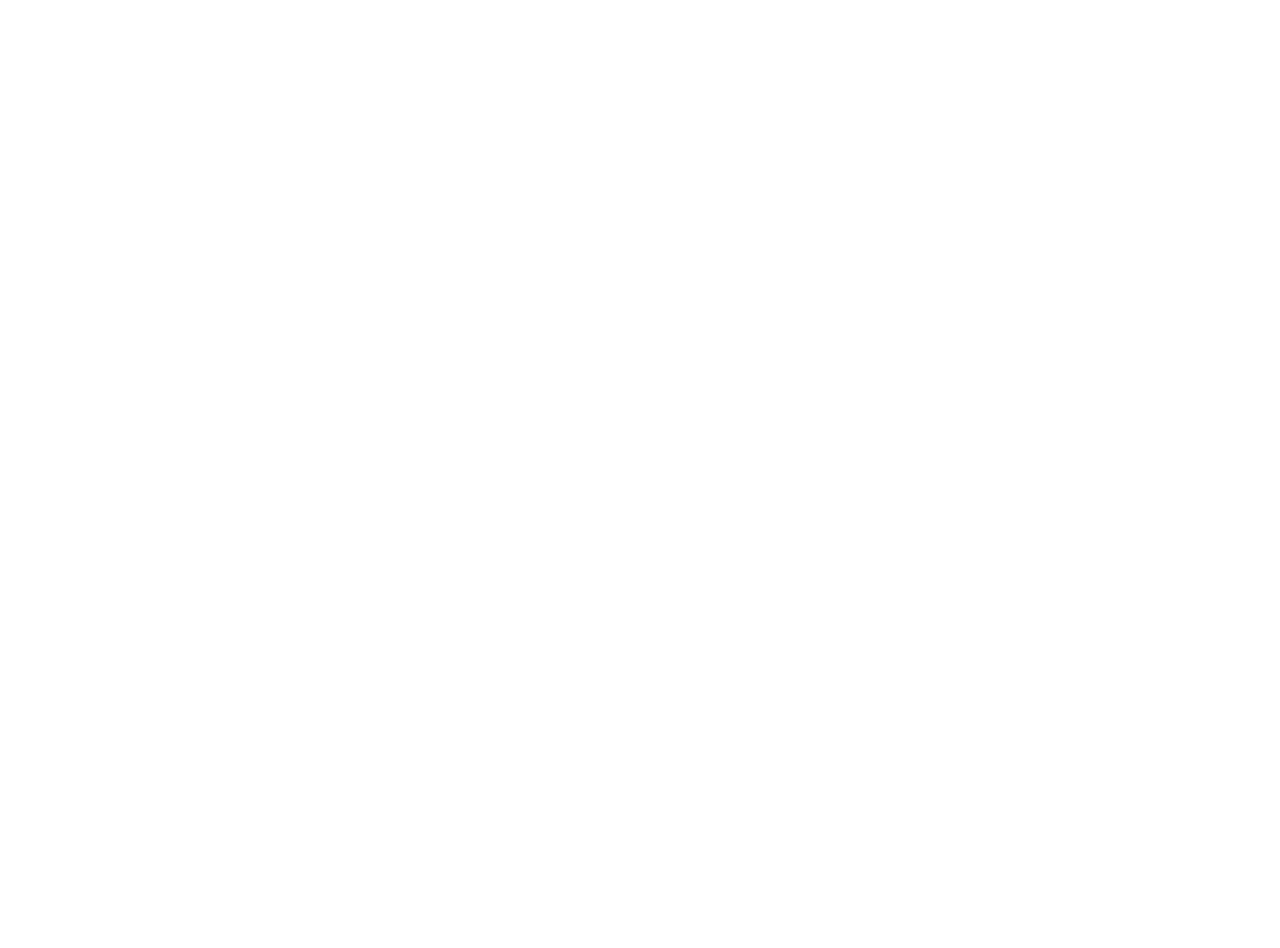
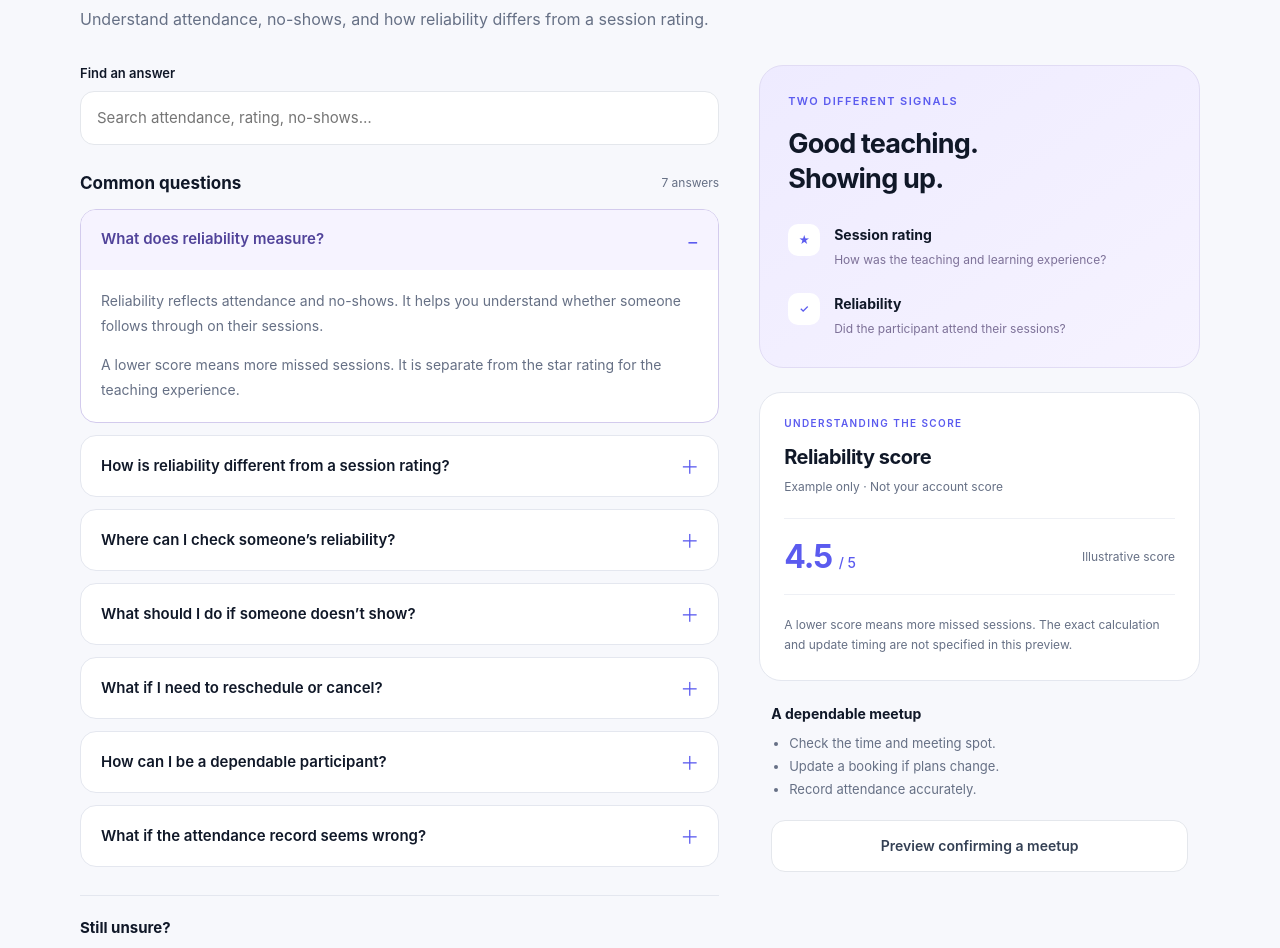
Before and after one commit to ZainabM872/SkillTrade, a React (Create React App) app in the folder webui/: page /reliability-faq in a window 1280 px wide. Before the commit this address had no page. Shown: the part 220-1168 px from the top of the page. Before the commit the page ends 800 px from the top, so only its background shows below. Built offline with nearby package versions, Linux system fonts and the light colour scheme.

Commit message:
Add reliability help with searchable answers

```diff
--- a/webui/src/App.js
+++ b/webui/src/App.js
@@ -21,6 +21,7 @@ import MeetingLocation from "./pages/meeting-location";
 import Arrived from "./pages/arrived";
 import SessionStarted from "./pages/session-started";
 import SkillPointsFaq from "./pages/skill-points-faq";
+import ReliabilityFaq from "./pages/reliability-faq";
 
 function App() {
   return (
@@ -32,6 +33,7 @@ function App() {
         <Route path="/profile" element={<Profile />} />
         <Route path="/teaching-locations" element={<TeachingLocations />} />
         <Route path="/settings" element={<Settings />} />
+        <Route path="/reliability-faq" element={<ReliabilityFaq />} />
         <Route path="/skill-points-faq" element={<SkillPointsFaq />} />
         <Route path="/points" element={<Navigate to="/skill-points-faq" replace />} />
         <Route path="/help" element={<Help />} />
--- a/webui/src/pages/help.js
+++ b/webui/src/pages/help.js
@@ -32,7 +32,7 @@ const faqItems = [
     category: "TRUST & RELIABILITY",
     question: "How does reliability work?",
     description: "Learn about attendance and community expectations.",
-    to: "/guidelines",
+    to: "/reliability-faq",
   },
   {
     category: "TEACHING",
--- a/webui/src/pages/rate-session.js
+++ b/webui/src/pages/rate-session.js
@@ -201,6 +201,7 @@ export default function RateSession() {
               </div>
               <p>Reliability reflects attendance and no-shows—not how you rate the teaching.</p>
               <p className="reliability-note">Your star rating reviews the session experience. Attendance is recorded separately.</p>
+              <Link className="rs-reliability-link" to="/reliability-faq">How reliability works</Link>
             </section>
             <section className="feedback-guide">
               <h2>Helpful feedback is specific</h2>
--- /dev/null
+++ b/webui/src/pages/reliability-faq.js
@@ -0,0 +1,124 @@
+import React, { useEffect, useRef, useState } from "react";
+import { Link } from "react-router-dom";
+import "../styles/skill-points-faq.css";
+
+// The saved help article's content stays separate from its search and layout.
+const questions = [
+  {
+    "question": "What does reliability measure?",
+    "paragraphs": [
+      "Reliability reflects attendance and no-shows. It helps you understand whether someone follows through on their sessions.",
+      "A lower score means more missed sessions. It is separate from the star rating for the teaching experience."
+    ]
+  },
+  {
+    "question": "How is reliability different from a session rating?",
+    "paragraphs": [
+      "The session rating describes your learning experience, such as the explanation, pace, and quality of the teaching.",
+      "Reliability reflects attendance. Use the attendance flow to record a missed session rather than using a low star rating as a substitute."
+    ],
+    "link": {
+      "to": "/rate-session",
+      "label": "Preview rating a session"
+    }
+  },
+  {
+    "question": "Where can I check someone’s reliability?",
+    "paragraphs": [
+      "Look for reliability alongside the teacher’s rating in the skill or session details.",
+      "Consider both: a high skill rating tells you about the experience, while reliability tells you about attendance."
+    ]
+  },
+  {
+    "question": "What should I do if someone doesn’t show?",
+    "paragraphs": [
+      "Check the session time, selected meeting location, and instructions. Use the arrival or location features if you are having trouble finding each other.",
+      "If the session did not take place, use the session’s attendance or no-show option to report what happened accurately."
+    ],
+    "link": {
+      "to": "/location-shared",
+      "label": "Continue to finding each other"
+    }
+  },
+  {
+    "question": "What if I need to reschedule or cancel?",
+    "paragraphs": [
+      "Open the booking in Sessions and choose Reschedule or Cancel session. Review the conditions shown before confirming.",
+      "Make changes as early as possible. This preview does not specify an automatic reliability penalty for cancellations or rescheduling."
+    ]
+  },
+  {
+    "question": "How can I be a dependable participant?",
+    "paragraphs": [
+      "Choose sessions you can attend, check the meeting instructions beforehand, and arrive on time.",
+      "If plans change, update the booking early. After meeting, complete the attendance steps accurately."
+    ],
+    "link": {
+      "to": "/meeting-location",
+      "label": "Preview choosing a meeting spot"
+    }
+  },
+  {
+    "question": "What if the attendance record seems wrong?",
+    "paragraphs": [
+      "Open Help and choose Contact support. Include the session details and explain what happened.",
+      "This preview does not calculate reliability or automatically change attendance records. It cannot guarantee a score adjustment."
+    ]
+  }
+];
+
+export default function ReliabilityFaq() {
+  const [search, setSearch] = useState("");
+  const searchInput = useRef(null);
+  const query = search.trim().toLowerCase();
+  const matchingQuestions = questions.filter((item) => {
+    const text = [item.question, ...item.paragraphs, item.link?.label || ""].join(" ").toLowerCase();
+    return text.includes(query);
+  });
+
+  useEffect(() => {
+    const previousTitle = document.title;
+    document.title = "Reliability FAQ · SkillTrade";
+    return () => { document.title = previousTitle; };
+  }, []);
+
+  function clearSearch() {
+    setSearch("");
+    searchInput.current.focus();
+  }
+
+  return (
+    <div className="skill-points-faq-page reliability-faq-page">
+      <header className="sp-header"><div className="sp-header-inner">
+        <Link className="sp-back" to="/help" aria-label="Back to Help centre">‹</Link>
+        <Link className="sp-brand" to="/" aria-label="SkillTrade home">skill<span>Trade</span></Link>
+        <nav className="sp-navigation" aria-label="Account navigation"><Link to="/profile">Profile</Link><Link to="/help">Help</Link></nav>
+      </div></header>
+      <main className="sp-main">
+        <div className="sp-heading"><p className="eyebrow">SHOW UP. BUILD TRUST. KEEP LEARNING.</p><h1>How does reliability work?</h1><p>Understand attendance, no-shows, and how reliability differs from a session rating.</p></div>
+        <div className="faq-workspace">
+          <section className="faq-main" aria-labelledby="questions-title">
+            <label htmlFor="reliability-faq-search" className="search-label">Find an answer</label>
+            <div className="faq-search">
+              <input ref={searchInput} id="reliability-faq-search" type="search" value={search} onChange={(event) => setSearch(event.target.value)} placeholder="Search attendance, rating, no-shows…" autoComplete="off" aria-controls="reliability-faq-list" />
+              {search.length > 0 && <button type="button" className="clear-search" onClick={clearSearch}>Clear</button>}
+            </div>
+            <div className="faq-toolbar"><h2 id="questions-title">Common questions</h2><span role="status">{query ? `${matchingQuestions.length} matching answer${matchingQuestions.length === 1 ? "" : "s"}` : `${questions.length} answers`}</span></div>
+            <div id="reliability-faq-list">
+              {matchingQuestions.map((item) => (
+                // A new search opens matches; clearing returns to the first answer open.
+                <details key={`${item.question}-${query}`} open={Boolean(query) || item === questions[0]}>
+                  <summary>{item.question}</summary>
+                  <div className="answer">{item.paragraphs.map((paragraph) => <p key={paragraph}>{paragraph}</p>)}{item.link && <Link to={item.link.to}>{item.link.label}</Link>}</div>
+                </details>
+              ))}
+            </div>
+            {matchingQuestions.length === 0 && <div className="empty-results"><h3>No matching answers</h3><p>Try “attendance”, “rating”, or “cancel”.</p><button className="secondary" type="button" onClick={clearSearch}>Show all answers</button></div>}
+            <section className="help-footer"><h2>Still unsure?</h2><p>For a specific attendance record, use Contact support in the app’s Help centre.</p><Link className="secondary support-link" to="/contact-support">Contact support</Link><Link className="secondary support-link related-link" to="/skill-points-faq">How skill points work</Link></section>
+          </section>
+          <aside className="points-sidebar" aria-label="Understanding reliability"><section className="points-card"><span className="eyebrow">TWO DIFFERENT SIGNALS</span><h2>Good teaching.<br />Showing up.</h2><ol className="cycle"><li><span>★</span><div><b>Session rating</b><p>How was the teaching and learning experience?</p></div></li><li><span>✓</span><div><b>Reliability</b><p>Did the participant attend their sessions?</p></div></li></ol></section><section className="example-card"><span className="eyebrow">UNDERSTANDING THE SCORE</span><h2>Reliability score</h2><p>Example only · Not your account score</p><div className="example-cost"><strong>4.5 <span>/ 5</span></strong><span>Illustrative score</span></div><p className="example-note">A lower score means more missed sessions. The exact calculation and update timing are not specified in this preview.</p></section><section className="quick-guide"><h2>A dependable meetup</h2><ul><li>Check the time and meeting spot.</li><li>Update a booking if plans change.</li><li>Record attendance accurately.</li></ul><Link to="/arrived" className="secondary quick-link">Preview confirming a meetup</Link></section></aside>
+        </div>
+      </main>
+    </div>
+  );
+}
--- a/webui/src/pages/skill-points-faq.js
+++ b/webui/src/pages/skill-points-faq.js
@@ -97,7 +97,7 @@ export default function SkillPointsFaq() {
               ))}
             </div>
             {matchingQuestions.length === 0 && <div className="empty-results"><h3>No matching answers</h3><p>Try “balance”, “duration”, or “attendance”.</p><button className="secondary" type="button" onClick={clearSearch}>Show all answers</button></div>}
-            <section className="help-footer"><h2>Still unsure?</h2><p>For a specific booking or point balance, use Contact support in the app’s Help centre.</p><Link className="secondary support-link" to="/contact-support">Contact support</Link></section>
+            <section className="help-footer"><h2>Still unsure?</h2><p>For a specific booking or point balance, use Contact support in the app’s Help centre.</p><Link className="secondary support-link" to="/contact-support">Contact support</Link><Link className="secondary support-link related-link" to="/reliability-faq">How reliability works</Link></section>
           </section>
           <aside className="points-sidebar" aria-label="Understanding skill points">
             <section className="points-card"><span className="eyebrow">THE POINTS CYCLE</span><h2>A skill shared.<br />A new possibility.</h2><ol className="cycle">
--- a/webui/src/styles/rate-session.css
+++ b/webui/src/styles/rate-session.css
@@ -371,3 +371,5 @@
 @media (prefers-reduced-motion: reduce) {
   .rate-session-page .star-choice span { transition: none; }
 }
+
+.rate-session-page .rs-reliability-link { display: inline-flex; align-items: center; min-height: 44px; margin-top: 12px; color: var(--purple); font-size: 13px; text-decoration: underline; text-underline-offset: 3px; }
--- a/webui/src/styles/skill-points-faq.css
+++ b/webui/src/styles/skill-points-faq.css
@@ -364,3 +364,8 @@
 @media (max-width: 360px) {
   .skill-points-faq-page .faq-toolbar { flex-wrap: wrap; gap: 8px; }
 }
+
+.skill-points-faq-page .related-link { margin-left: 12px; }
+@media (max-width: 760px) {
+  .skill-points-faq-page .related-link { display: flex; margin-left: 0; }
+}
```
Also changed, not shown: 2 other files (tests, documents, lock files or other folders).
